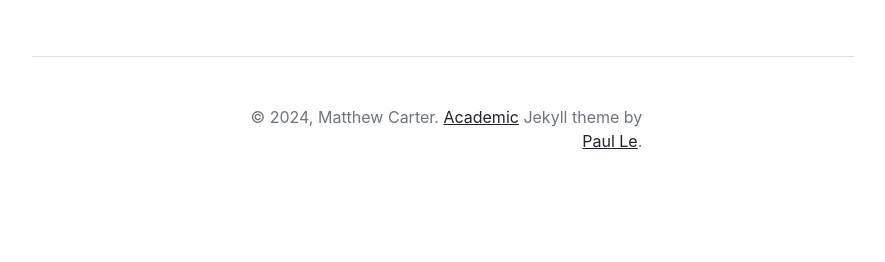
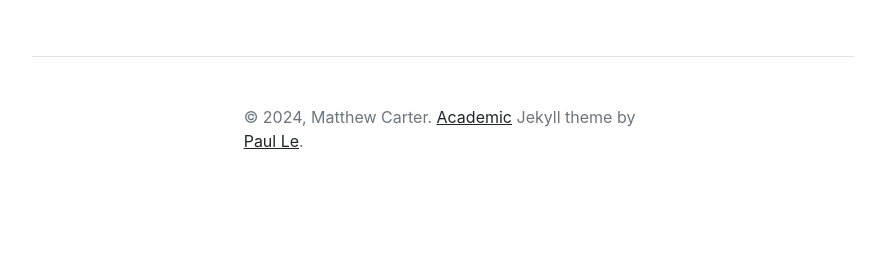
Before and after one commit to matt-cart/matt-cart.github.io, a Jekyll site: the page built from index.md, in a window 1280 px wide. Shown: the part 2198-2460 px from the top of the page, without its empty margins (197-1082 px from the left). Built offline with Jekyll 4.4.1, drawn with Linux system fonts in a browser that asks for light colours.

Commit message:
udpate footer

```diff
--- a/_includes/footer.html
+++ b/_includes/footer.html
@@ -1,6 +1,6 @@
 <footer class="pt-5 my-5 text-muted border-top">
   <div class="row">
-    <div class="offset-3 col-md-6 text-end">
+    <div class="offset-3 col-md-6">
       <p>&copy; 2024, Matthew Carter. <a href="https://github.com/LeNPaul/academic">Academic</a> Jekyll theme by <a href="https://paulle.ca/">Paul Le</a>.</p>
     </div>
   </div>
```
